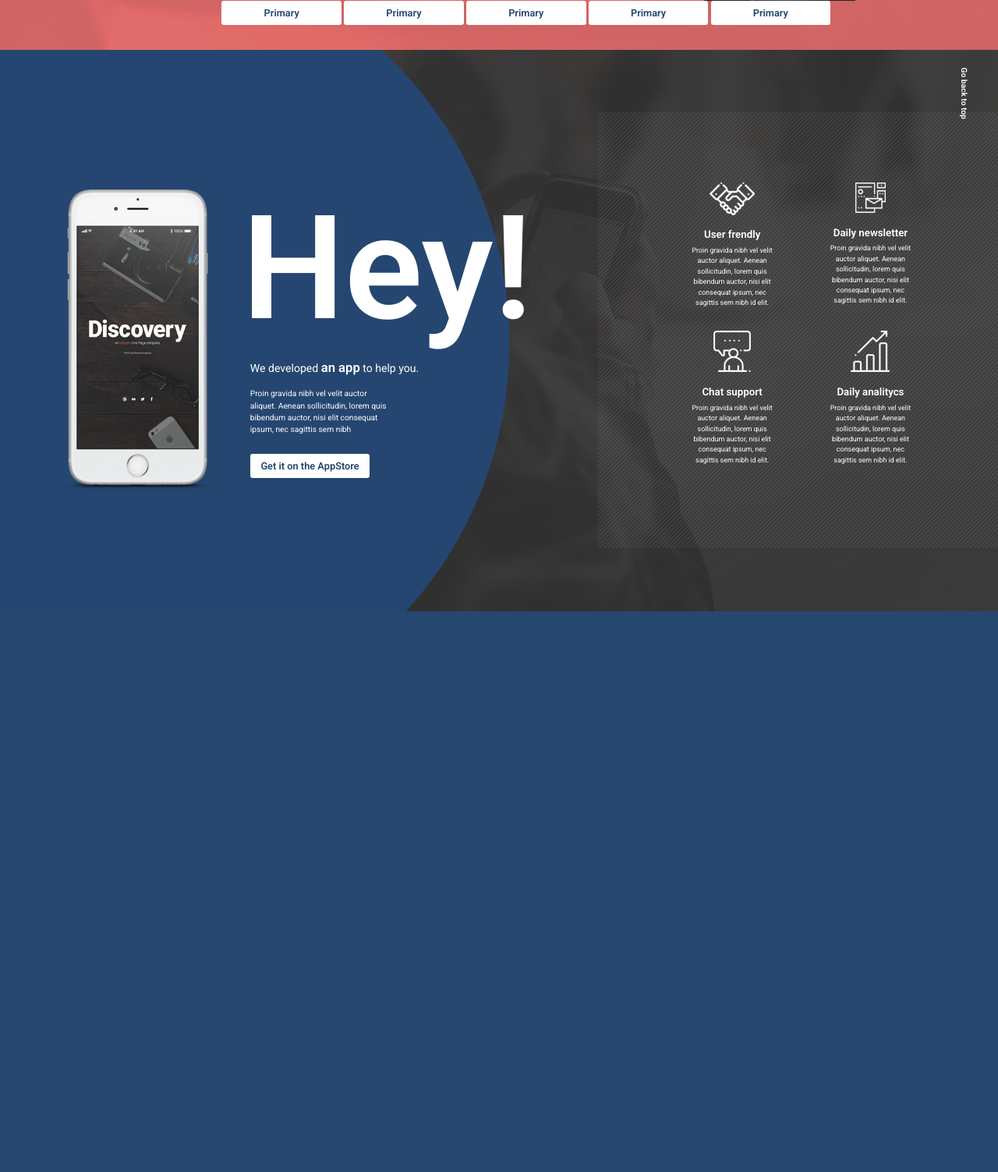
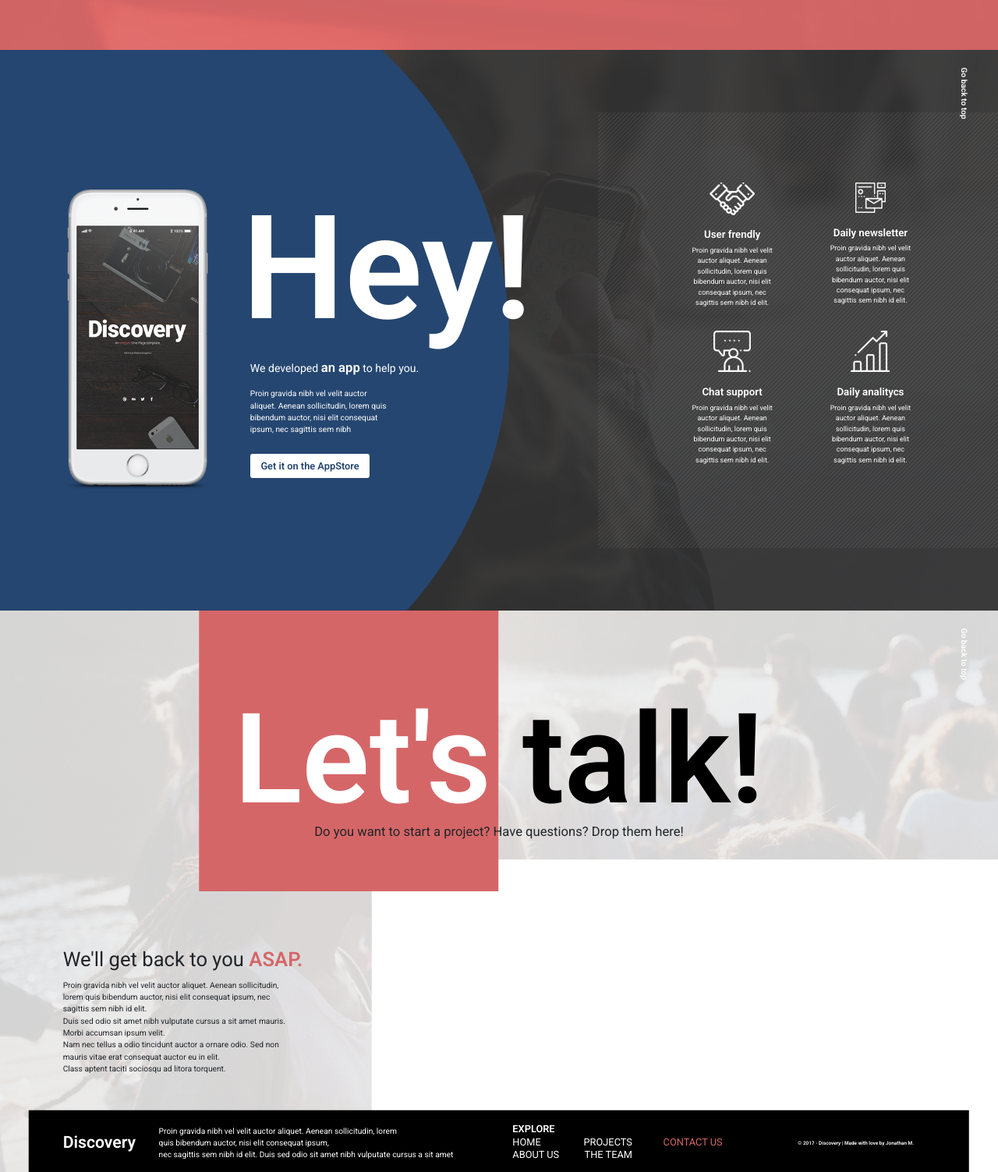
Before and after one commit to nmc-proj/PROJECT-3, a web app: file index.html in a window 1280 px wide; the page is wider, and only the part inside the window is pictured. Shown: the part 2813-4316 px from the top of that part at 78% size. Before the commit the page ends 3597 px from the top of that part, so only its background shows below. Run offline with its HTML, style and script files only (its server is not run), Linux system fonts and the light colour scheme.

Commit message:
последняя секция без формы

```diff
--- a/css/style.css
+++ b/css/style.css
@@ -425,17 +425,16 @@ height: 30.052rem;
   color: white;
 } */
 .app_content_features{
-display: flex;
-flex-wrap: wrap;justify-content: space-between;
-
-width: 22.604rem;
-height: 29.68rem;
-margin: 13.3rem 0rem 0rem 15.677rem;
+  display: flex;
+  flex-wrap: wrap;
+  justify-content: space-between;
+  width: 22.604rem;
+  height: 29.68rem;
+  margin: 13.3rem 0rem 0rem 15.677rem;
 }
 .app_content_features_feature{
   width: 8.75rem;
-  height: 12.3rem;/*
-  margin: 3.75rem 2.76rem 0rem; */
+  height: 12.3rem;
   text-align: center;
 }
 .feature1{
@@ -463,5 +462,130 @@ margin: 13.3rem 0rem 0rem 15.677rem;
 }
 .feature_text{
   color: white;
-font-size: 0.7rem;
+  font-size: 0.7rem;
 }
+.contact{
+  display: flex;
+  justify-content: center;
+  background-repeat: no-repeat;
+  background-image: url(../img/contacts_bg.png);
+  background-size: 100rem;
+  height: 56.25rem;
+  position: relative;
+  margin-top: -0.08rem;
+}
+.contact_content{
+  width: 94.06rem;
+  display:flex;
+  flex-direction: column;
+  text-align: center;
+}
+.contact_content_header{
+
+}
+.contact_content_header_title{
+  line-height: 1;
+  margin-top: 8.7rem;
+}
+.contact_content_header_title_white{
+  font-size:12.55rem;
+  font-weight: 600;
+  color: white;
+}
+.contact_content_header_title_black{
+  font-size:12.55rem;
+  font-weight: 600;
+  color: black;
+}
+.contact_content_header_text{
+  font-size:1.3rem;
+}
+.contact_content_body{
+  display:flex;
+  flex-direction: row;
+  justify-content:space-between;
+  margin-top: 9.74rem;
+  margin-left: 3.33rem;
+}
+.contact_content_body_text{
+  text-align: left;
+}
+.contact_content_body_text_title{
+line-height: 2;
+}
+.contact_content_body_text_title_black{
+  font-size:2rem;
+}
+.contact_content_body_text_title_red{
+  font-size:2rem;
+  font-weight: 600;
+  color: #d56667;
+}
+.contact_content_body_text_text{
+  width:45%;
+  font-size: 0.8rem;
+}
+.contact_content_body_form{
+
+}
+.contact_content_footer{
+  display:flex;
+}
+.contact_content_footer_title{
+  display:flex;
+  flex-direction: row;
+}
+.contact_content_footer_title_header{
+  font-size: 1.66rem;
+  font-weight: 600;
+  color: white;
+  margin-top: 5.5rem;
+  margin-left: 3.33rem;
+}
+.contact_content_footer_title_text{
+  font-size: 0.8rem;
+  color: white;
+  text-align: left;
+  margin-top: 5rem;
+  margin-left: 2.3rem;
+}
+.contact_content_footer_menu{
+  margin-top: 4.8rem;
+  margin-left: 5.93rem;
+  line-height: 1.3;
+  text-align: left;
+}
+.contact_content_footer_menu_title{
+  color: white;
+  font-weight: 600;
+  text-transform: uppercase;
+}
+.contact_content_footer_menu_content{
+  display: flex;
+  justify-content:space-between;
+  flex-wrap: wrap;
+  text-transform: uppercase;
+  width: 12rem;
+}
+.contact_content_footer_menu_pt{
+  color: white;
+}
+.contact_content_footer_menu_pt:hover{
+  text-decoration: none;
+  color: white;
+}
+.contact_content_footer_menu_contact{
+  margin-left: 3.1rem;
+  margin-top: 5.95rem;
+  text-transform: uppercase;
+  color: #d56667;
+}
+.contact_content_footer_author{
+margin-left: 7.55rem;
+margin-top: 6.5rem;
+}
+.contact_content_footer_author_text{
+font-size: 0.5rem;
+font-weight: 600;
+color: white;
+}
--- a/index.html
+++ b/index.html
@@ -102,7 +102,7 @@
               href="#contacts">Contact us</a></div>
           <div class="quotes">"</div>
         </div>
-        <div class="projects_content_body_slider">
+        <!--   <div class="projects_content_body_slider">
           <div class="projects_content_body_slider_content">
             <div class="stock1"><img class="stock_pic1" src="../PROJECT-3/img/stock1.png" alt=""></div>
             <div class="stock2"><img class="stock_pic2" src="../PROJECT-3/img/stock2.png" alt=""></div>
@@ -118,7 +118,7 @@
             <button type="button" class="btn btn-primary">Primary</button>
             <button type="button" class="btn btn-primary">Primary</button>
           </div>
-        </div>
+        </div> -->
       </div>
     </div>
     <a class="go_back" href="#">Go back to top</a>
@@ -152,12 +152,78 @@
         <div class="app_content_features_feature"><img class="feature3" src="../PROJECT-3/img/feature3.png" alt="">
           <p class="feature_header">Chat support</p>
           <p class="feature_text">Proin gravida nibh vel velit auctor aliquet. Aenean sollicitudin, lorem quis bibendum
-              auctor, nisi elit consequat ipsum, nec sagittis sem nibh id elit.</p>
+            auctor, nisi elit consequat ipsum, nec sagittis sem nibh id elit.</p>
         </div>
         <div class="app_content_features_feature"><img class="feature4" src="../PROJECT-3/img/feature4.png" alt="">
           <p class="feature_header">Daily analitycs</p>
           <p class="feature_text">Proin gravida nibh vel velit auctor aliquet. Aenean sollicitudin, lorem quis bibendum
-              auctor, nisi elit consequat ipsum, nec sagittis sem nibh id elit.</p>
+            auctor, nisi elit consequat ipsum, nec sagittis sem nibh id elit.</p>
+        </div>
+      </div>
+      <a class="go_back" href="#">Go back to top</a>
+    </div>
+  </div>
+  <div class="contact">
+    <div class="contact_content">
+      <div class="contact_content_header">
+        <div class="contact_content_header_title"><span class="contact_content_header_title_white">Let's </span><span
+            class="contact_content_header_title_black">talk!</span>
+        </div>
+        <p class="contact_content_header_text">Do you want to start a project? Have questions? Drop them here!</p>
+      </div>
+      <div class="contact_content_body">
+        <div class="contact_content_body_text">
+          <div class="contact_content_body_text_title">
+            <span class="contact_content_body_text_title_black">We'll get back to you</span><span
+              class="contact_content_body_text_title_red"> ASAP.</span>
+          </div>
+          <p class="contact_content_body_text_text">Proin gravida nibh vel velit auctor aliquet. Aenean sollicitudin,
+            lorem quis bibendum auctor, nisi elit consequat ipsum, nec sagittis sem nibh id elit.<br> Duis sed odio sit
+            amet nibh vulputate cursus a sit amet mauris. Morbi accumsan ipsum velit.<br> Nam nec tellus a odio
+            tincidunt auctor a ornare odio. Sed non mauris vitae erat consequat auctor eu in elit.<br> Class aptent
+            taciti sociosqu ad litora torquent.</p>
+        </div>
+        <div class="contact_content_body_form">
+         <!--  <form>
+            <div class="form-row">
+              <div class="col">
+                <input type="text" class="form-control" placeholder="your name">
+              </div>
+              <div class="form-group col-md-6">
+                <input type="email" class="form-control" id="inputEmail4" placeholder="your email">
+              </div>
+            </div>
+            <div class="form-group">
+              <textarea class="form-control" id="exampleFormControlTextarea1" rows="6"
+                placeholder="your message"></textarea>
+            </div>
+            <div class="form_buttons">
+              <input type="reset" value="Reset" class="btn btn-primary">
+              <button type="submit" class="btn btn-info">Submit</button>
+            </div>
+          </form> -->
+        </div>
+      </div>
+      <div class="contact_content_footer">
+        <div class="contact_content_footer_title">
+          <p class="contact_content_footer_title_header">Discovery</p>
+          <p class="contact_content_footer_title_text">Proin gravida nibh vel velit auctor aliquet. Aenean sollicitudin,
+            lorem <br> quis bibendum auctor, nisi elit consequat ipsum, <br> nec sagittis sem nibh id elit.
+            Duis sed odio sit amet nibh vulputate cursus a sit amet</p>
+        </div>
+        <div class="contact_content_footer_menu">
+          <p class="contact_content_footer_menu_title">explore</p>
+          <div class="contact_content_footer_menu_content">
+              <a class="contact_content_footer_menu_pt" href="">home</a>
+              <a class="contact_content_footer_menu_pt" href="">projects</a>
+              <a class="contact_content_footer_menu_pt" href="">about us</a>
+              <a class="contact_content_footer_menu_pt" href="">the team</a>
+          </div>
+        </div>
+
+        <a class="contact_content_footer_menu_contact" href=""><span class="contact_content_footer_menu_pt_contact">contact us</span></a>
+        <div class="contact_content_footer_author">
+          <p class="contact_content_footer_author_text">© 2017 - Discovery | Made with love by Jonathan M.</p>
         </div>
       </div>
       <a class="go_back" href="#">Go back to top</a>
```
Also changed, not shown: img/contacts_bg.png (added).
